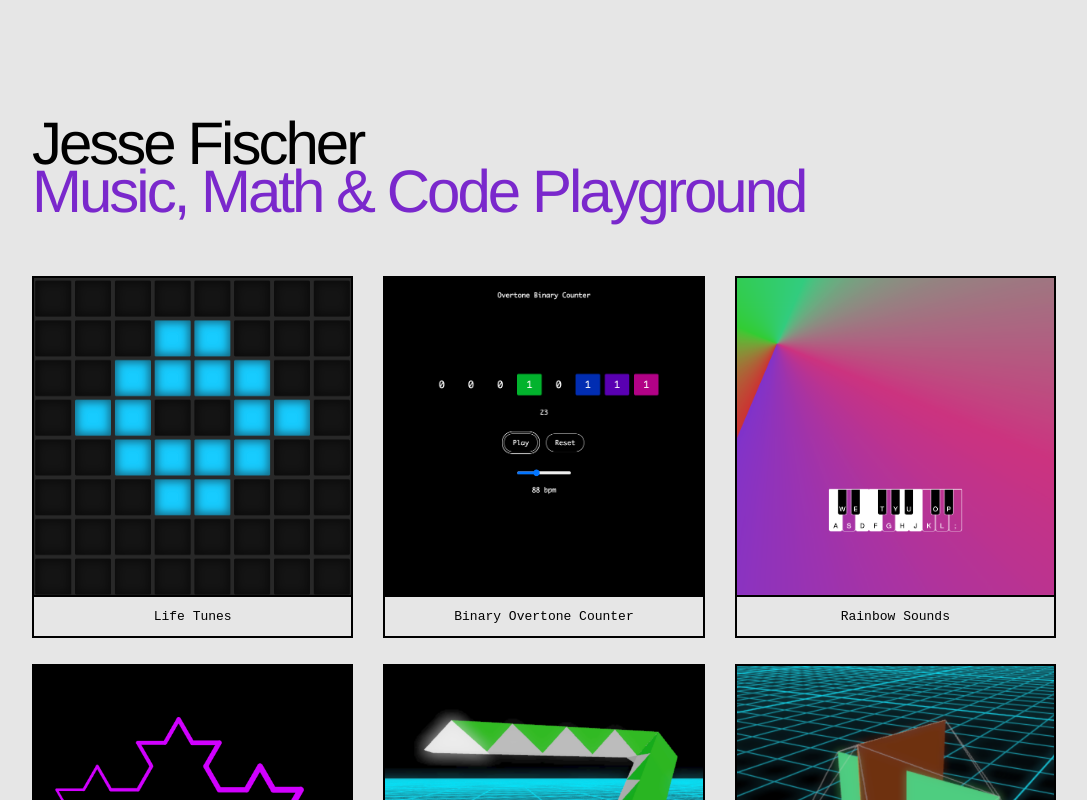
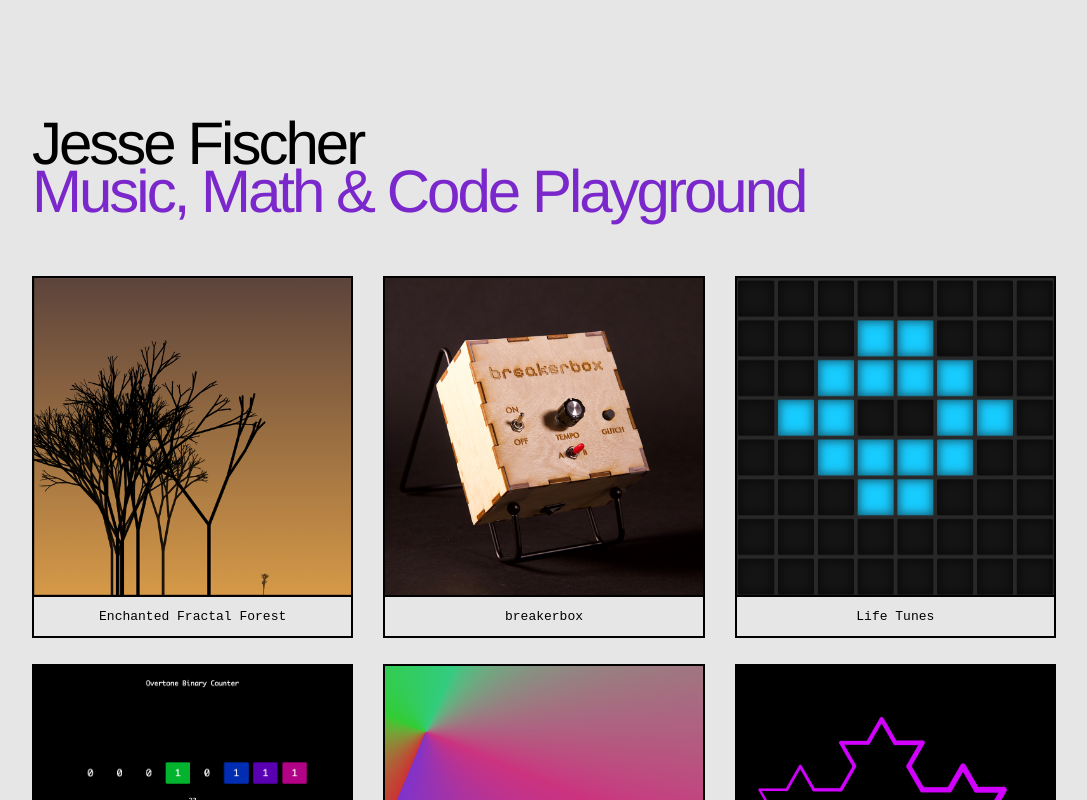
Before and after one commit to jessefischer/jessefischer.github.io, a React (Create React App) app: page / in a window 1280 px wide. Shown: the top 800 px of the page, without its empty margins (96-1183 px from the left). Built offline with nearby package versions, Linux system fonts and the light colour scheme.

Commit message:
feat: add Low Res projects

```diff
--- a/src/App.tsx
+++ b/src/App.tsx
@@ -9,6 +9,18 @@ function App() {
         <h2 className="subhead">Music, Math & Code Playground</h2>
       </div>
       <Grid>
+        <BoxLink
+          title="Enchanted Fractal Forest"
+          href="https://enchanted-forest.vercel.app/"
+          alt="Enchanted Fractal Forest"
+          imgSrc="assets/enchanted-forest.png"
+        />
+        <BoxLink
+          title="breakerbox"
+          href="https://breaker-box.vercel.app/"
+          alt="breakerbox"
+          imgSrc="assets/breakerbox.png"
+        />
         <BoxLink
           title="Life Tunes"
           href="https://life-tunes.netlify.app/"
```
Also changed, not shown: public/assets/breakerbox.png (added), public/assets/enchanted-forest.png (added).
